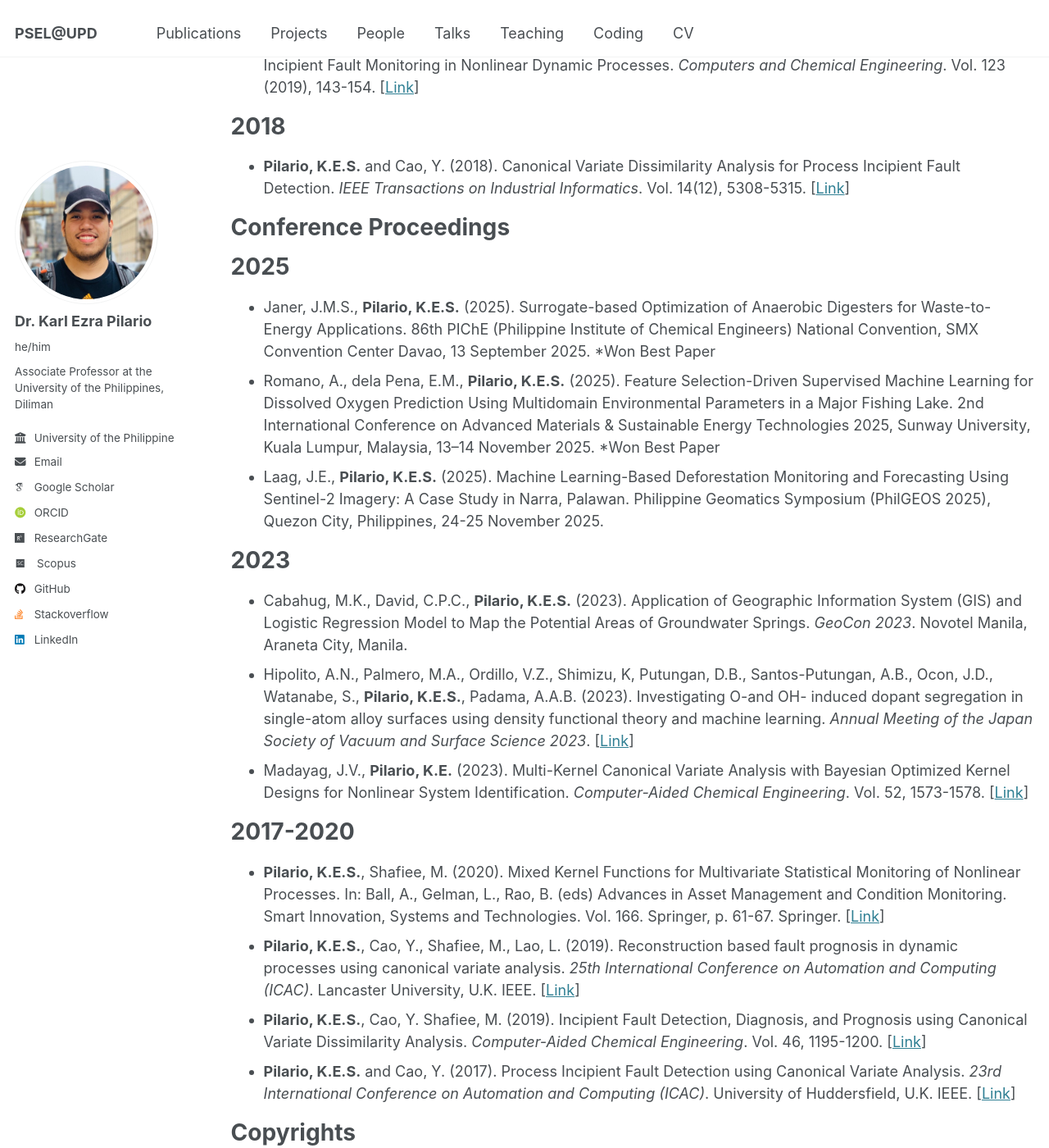
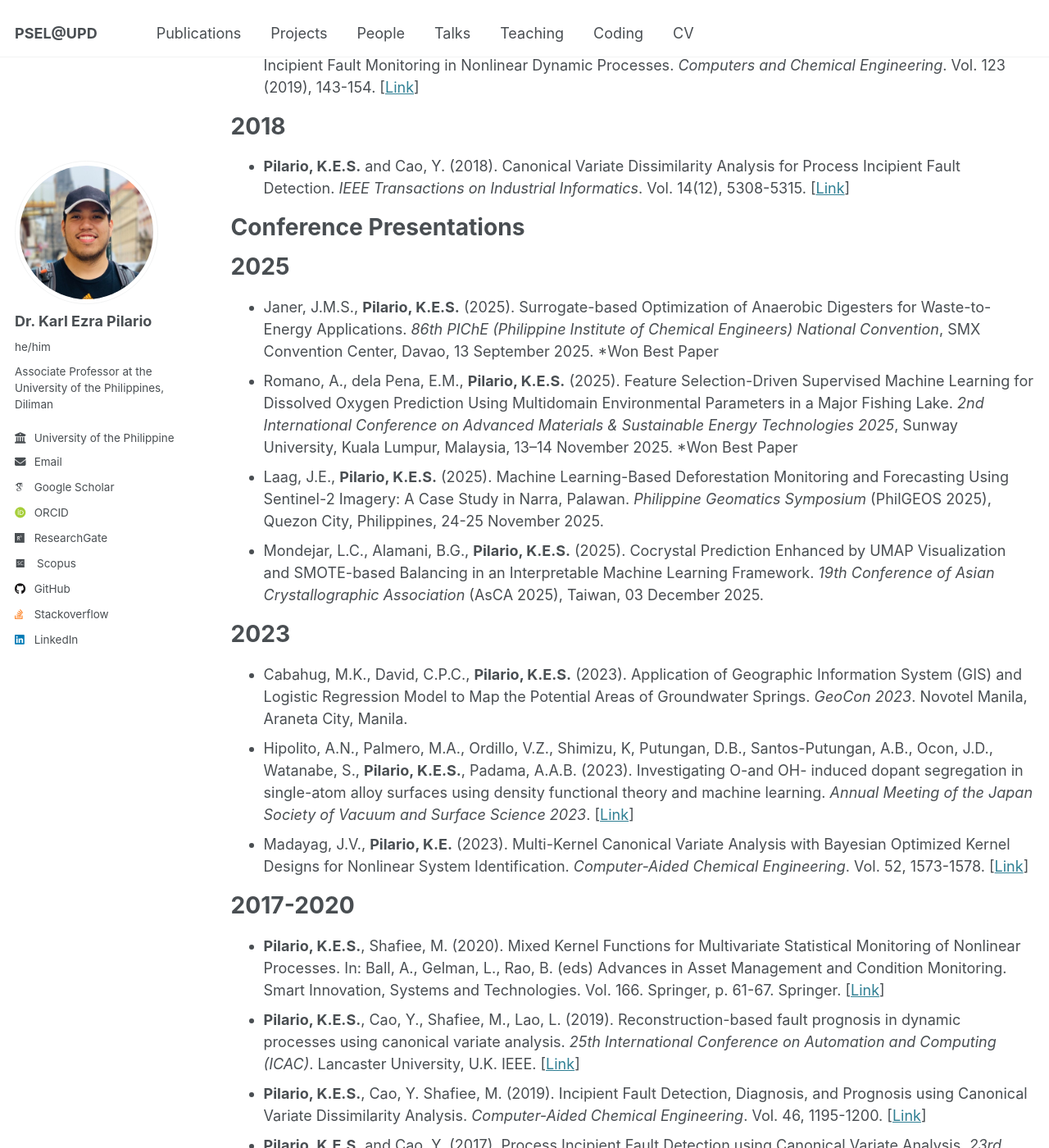
Before and after one commit to kspilario/kspilario.github.io, a Jekyll site: the page built from _pages/publications.md, in a window 1280 px wide and 1400 px high, scrolled down 2977 px. Shown: the whole window at 82% size. Built offline with Jekyll 4.4.1, drawn with Linux system fonts in a browser that asks for light colours; some web fonts are replaced.

Commit message:
Update publications.md

```diff
--- a/_pages/publications.md
+++ b/_pages/publications.md
@@ -63,14 +63,15 @@ Check out my [Google Scholar](https://scholar.google.com.ph/citations?user=n41zo
 ======
 * **Pilario, K.E.S.** and Cao, Y. (2018). Canonical Variate Dissimilarity Analysis for Process Incipient Fault Detection. *IEEE Transactions on Industrial Informatics*. Vol. 14(12), 5308-5315. [[Link](https://doi.org/10.1109/TII.2018.2810822)]
 
-# Conference Proceedings
+# Conference Presentations
 
 2025
 ======
-* Janer, J.M.S., **Pilario, K.E.S.** (2025). Surrogate-based Optimization of Anaerobic Digesters for Waste-to-Energy Applications. 86th PIChE (Philippine Institute of Chemical Engineers) National Convention, SMX Convention Center Davao, 13 September 2025. *Won Best Paper
+* Janer, J.M.S., **Pilario, K.E.S.** (2025). Surrogate-based Optimization of Anaerobic Digesters for Waste-to-Energy Applications. *86th PIChE (Philippine Institute of Chemical Engineers) National Convention*, SMX Convention Center, Davao, 13 September 2025. *Won Best Paper
 * Romano, A., dela Pena, E.M., **Pilario, K.E.S.** (2025). Feature Selection-Driven Supervised Machine Learning for Dissolved Oxygen Prediction
-Using Multidomain Environmental Parameters in a Major Fishing Lake. 2nd International Conference on Advanced Materials & Sustainable Energy Technologies 2025, Sunway University, Kuala Lumpur, Malaysia, 13–14 November 2025. *Won Best Paper
-* Laag, J.E., **Pilario, K.E.S.** (2025). Machine Learning-Based Deforestation Monitoring and Forecasting Using Sentinel-2 Imagery: A Case Study in Narra, Palawan. Philippine Geomatics Symposium (PhilGEOS 2025), Quezon City, Philippines, 24-25 November 2025.
+Using Multidomain Environmental Parameters in a Major Fishing Lake. *2nd International Conference on Advanced Materials & Sustainable Energy Technologies 2025*, Sunway University, Kuala Lumpur, Malaysia, 13–14 November 2025. *Won Best Paper
+* Laag, J.E., **Pilario, K.E.S.** (2025). Machine Learning-Based Deforestation Monitoring and Forecasting Using Sentinel-2 Imagery: A Case Study in Narra, Palawan. *Philippine Geomatics Symposium* (PhilGEOS 2025), Quezon City, Philippines, 24-25 November 2025.
+* Mondejar, L.C., Alamani, B.G., **Pilario, K.E.S.** (2025). Cocrystal Prediction Enhanced by UMAP Visualization and SMOTE-based Balancing in an Interpretable Machine Learning Framework. *19th Conference of Asian Crystallographic Association* (AsCA 2025), Taiwan, 03 December 2025.
 
 2023
 ======
@@ -81,7 +82,7 @@ Using Multidomain Environmental Parameters in a Major Fishing Lake. 2nd Internat
 2017-2020
 ======
 * **Pilario, K.E.S.**, Shafiee, M. (2020). Mixed Kernel Functions for Multivariate Statistical Monitoring of Nonlinear Processes. In: Ball, A., Gelman, L., Rao, B. (eds) Advances in Asset Management and Condition Monitoring. Smart Innovation, Systems and Technologies. Vol. 166. Springer, p. 61-67. Springer. [[Link](https://doi.org/10.1007/978-3-030-57745-2_6)]
-* **Pilario, K.E.S.**, Cao, Y., Shafiee, M., Lao, L. (2019). Reconstruction based fault prognosis in dynamic processes using canonical variate analysis. *25th International Conference on Automation and Computing (ICAC)*. Lancaster University, U.K. IEEE. [[Link](https://doi.org/10.23919/IConAC.2019.8895249)]
+* **Pilario, K.E.S.**, Cao, Y., Shafiee, M., Lao, L. (2019). Reconstruction-based fault prognosis in dynamic processes using canonical variate analysis. *25th International Conference on Automation and Computing (ICAC)*. Lancaster University, U.K. IEEE. [[Link](https://doi.org/10.23919/IConAC.2019.8895249)]
 * **Pilario, K.E.S.**, Cao, Y. Shafiee, M. (2019). Incipient Fault Detection, Diagnosis, and Prognosis using Canonical Variate Dissimilarity Analysis. *Computer-Aided Chemical Engineering*. Vol. 46, 1195-1200. [[Link](https://doi.org/10.1016/B978-0-12-818634-3.50200-9)]
 * **Pilario, K.E.S.** and Cao, Y. (2017). Process Incipient Fault Detection using Canonical Variate Analysis. *23rd International Conference on Automation and Computing (ICAC)*. University of Huddersfield, U.K. IEEE. [[Link](https://doi.org/10.23919/IConAC.2017.8082031)]
 
```
